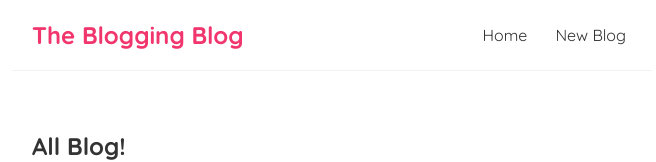
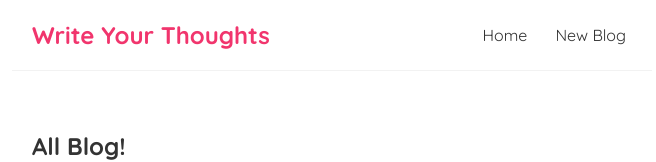
Before and after one commit to Sakshi2830/bloging-site, a React (Create React App) app: page / in a window 1280 px wide. Shown: the top 162 px of the page, without its empty margins (308-964 px from the left). Built offline with nearby package versions, Linux system fonts and the light colour scheme; data requests are answered from the project's data file.

Commit message:
final commit

```diff
--- a/public/index.html
+++ b/public/index.html
@@ -24,7 +24,7 @@
       work correctly both with client-side routing and a non-root public URL.
       Learn how to configure a non-root public URL by running `npm run build`.
     -->
-    <title>React App</title>
+    <title>Blogging App</title>
   </head>
   <body>
     <noscript>You need to enable JavaScript to run this app.</noscript>
--- a/src/Navbar.js
+++ b/src/Navbar.js
@@ -2,7 +2,7 @@ import {Link } from 'react-router-dom';
 const Navbar = () => {
     return (
         <nav className="navbar">
-            <h1>The Blogging Blog</h1>
+            <h1>Write Your Thoughts</h1>
             <div className="links">
                 <Link to="/">Home</Link>
                 <Link to="/create">New Blog</Link>
```
